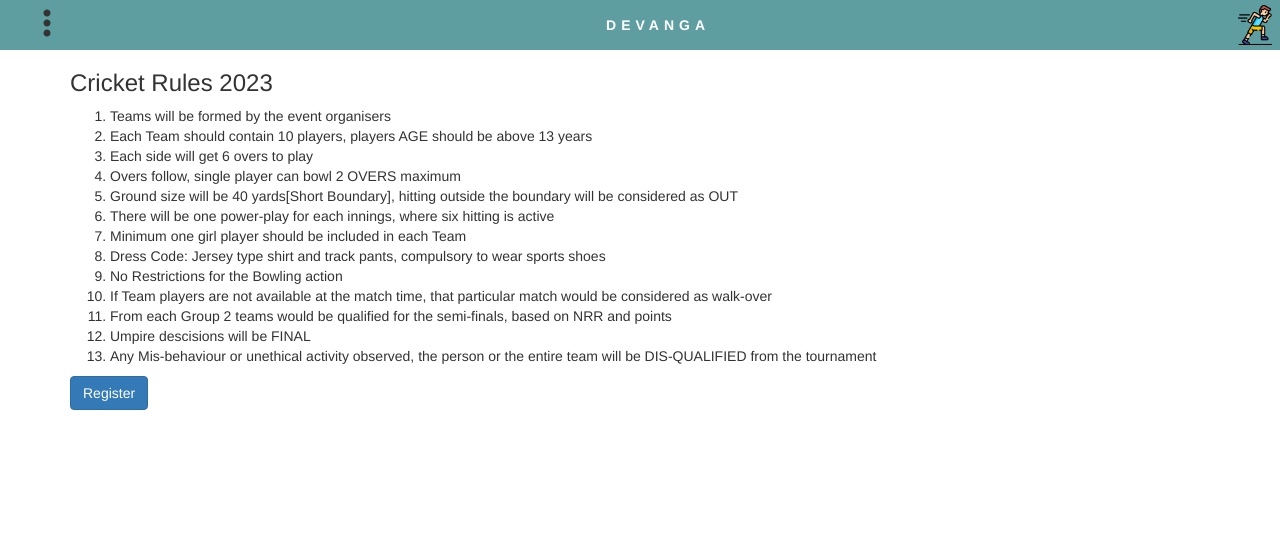
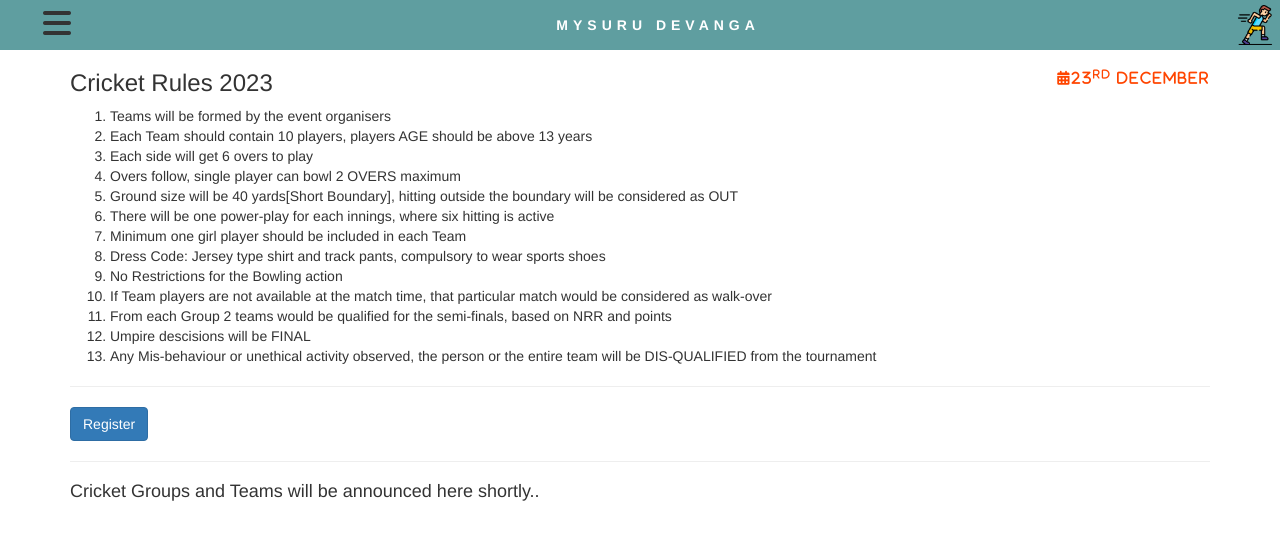
Before and after one commit to sagar-shivappa/SportsClient, an Angular app: page /cricket in a window 1280 px wide. Shown: the top 540 px of the page. Built offline with nearby package versions, Linux system fonts and the light colour scheme.

Commit message:
Modified theme

```diff
--- a/src/app/about-us/about-us-home/about-us-home.component.html
+++ b/src/app/about-us/about-us-home/about-us-home.component.html
@@ -3,11 +3,10 @@
   <img src="../../../assets/Team.jpg" class="team" alt="Team pohoto" />
   <div>
     <hr />
-    It is a group of 40-50 self motivated volunteers, who are Ready to contribute
-    towards the society's welfare. This event mainly focuses to get the entire
-    community into one place and cheer for their own people.
+    It is a group of 40-50 self motivated volunteers, who are Ready to
+    contribute towards the society's welfare. This event mainly focuses to get
+    the entire community into one place and cheer for their own people.
     <hr />
-    We as Team just expect your presence. Just be there and will take care of
-    rest
+    Let's all celebrate the Sport together...
   </div>
 </div>
--- a/src/app/app.component.html
+++ b/src/app/app.component.html
@@ -1,13 +1,11 @@
 <div class="header">
   <div class="menu-icon">
     <i
-      [ngClass]="
-        menuOpen ? 'fa-solid fa-xmark' : 'fa-solid fa-ellipsis-vertical'
-      "
+      [ngClass]="menuOpen ? 'fa-solid fa-xmark' : 'fa-solid fa-bars'"
       (click)="menuAction()"
     ></i>
   </div>
-  <span class="title">DEVANGA</span>
+  <span class="title">MYSURU DEVANGA</span>
   <img
     src="../assets/logo1.png"
     (click)="closeMenu()"
--- a/src/app/cricket/cricket-home/cricket-home.component.html
+++ b/src/app/cricket/cricket-home/cricket-home.component.html
@@ -1,10 +1,20 @@
 <div class="container">
-  <h3>Cricket Rules 2023</h3>
+  <div class="cricket_head">
+    <h3>Cricket Rules 2023</h3>
+    <i class="fa-solid fa-calendar-days message">
+      <strong>23</strong> <sup>rd</sup> December</i
+    >
+  </div>
+
   <ol>
     <li *ngFor="let rule of rules">
       {{ rule }}
       <br />
     </li>
   </ol>
+
+  <hr />
   <button class="btn btn-primary" routerLink="/register">Register</button>
+  <hr />
+  <h4>Cricket Groups and Teams will be announced here shortly..</h4>
 </div>
--- a/src/app/cricket/cricket-home/cricket-home.component.scss
+++ b/src/app/cricket/cricket-home/cricket-home.component.scss
@@ -0,0 +1,8 @@
+.cricket_head {
+  display: flex;
+  justify-content: space-between;
+  align-items: center;
+}
+i {
+  letter-spacing: 2px;
+}
--- a/src/app/games/games-home/games-home.component.html
+++ b/src/app/games/games-home/games-home.component.html
@@ -1,3 +1,11 @@
 <div class="container">
   <h2>Are you Ready?</h2>
+  <h4>
+    Keep waiting, and stay tuned.... <br />
+    <hr />
+    <p class="message">
+      Notice: All category games will be announced here very shortly
+    </p>
+    <button class="btn btn-primary" routerLink="/register">Register</button>
+  </h4>
 </div>
--- a/src/app/home/home.component.scss
+++ b/src/app/home/home.component.scss
@@ -4,6 +4,3 @@
   font-family: "Lato", sans-serif;
   color: rebeccapurple;
 }
-.body {
-  // background-image: url("../../assets/bg.jpg");
-}
--- a/src/app/registeration/register-form/register-form.component.html
+++ b/src/app/registeration/register-form/register-form.component.html
@@ -256,7 +256,8 @@
 ></app-register-confirm> -->
 <div class="container">
   <h2>
-    Registration will open soon!!
-
+    For Registration
+    <a href="https://forms.gle/k9LPrgmpP6efs1PP6" target="_blank">Click here</a>
+    <h6 class="message">Note: This link will take you outside our website.</h6>
   </h2>
 </div>
--- a/src/shared/configurations/categories.ts
+++ b/src/shared/configurations/categories.ts
@@ -26,7 +26,7 @@ export const categories = [
   },
   {
     category: 'SENIORS',
-    age: '66 years onwards',
+    age: '65 years onwards',
     code: 'SN',
   },
 ];
```
